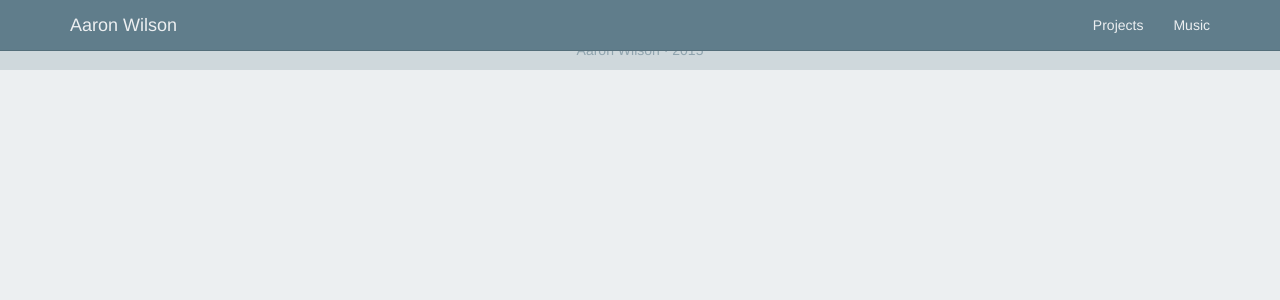
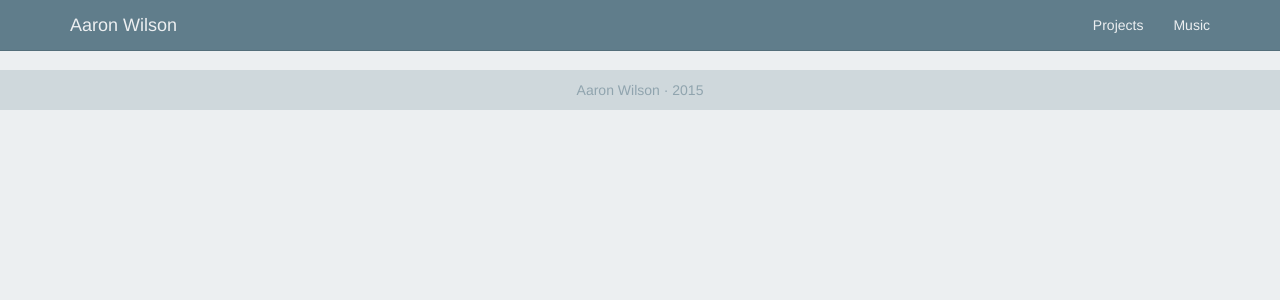
Before and after one commit to aarontwf/limebyte.github.io, a Jekyll site: the page built from index.html, in a window 1280 px wide and 900 px high. Shown: the top 300 px of the window. Built offline with Jekyll 4.4.1, drawn with Linux system fonts in a browser that asks for light colours; nearby versions of some CDN libraries; the list of posts is cut into pages by our own code.

Commit message:
Update theme.css

```diff
--- a/assets/css/theme.css
+++ b/assets/css/theme.css
@@ -1,17 +1,11 @@
 body {
     background: #ECEFF1;
+    height: 100%;
+    margin-top: 70px;
 }
 
 html, body {
     height: 100%;
-}
-
-.wrapper>.container {
-    min-height: 100%;
-    height: auto !important;
-    height: 100%;
-    margin-top: 70px;
-    margin-bottom: -40px;
 }
 
 .navbar-default {
```
